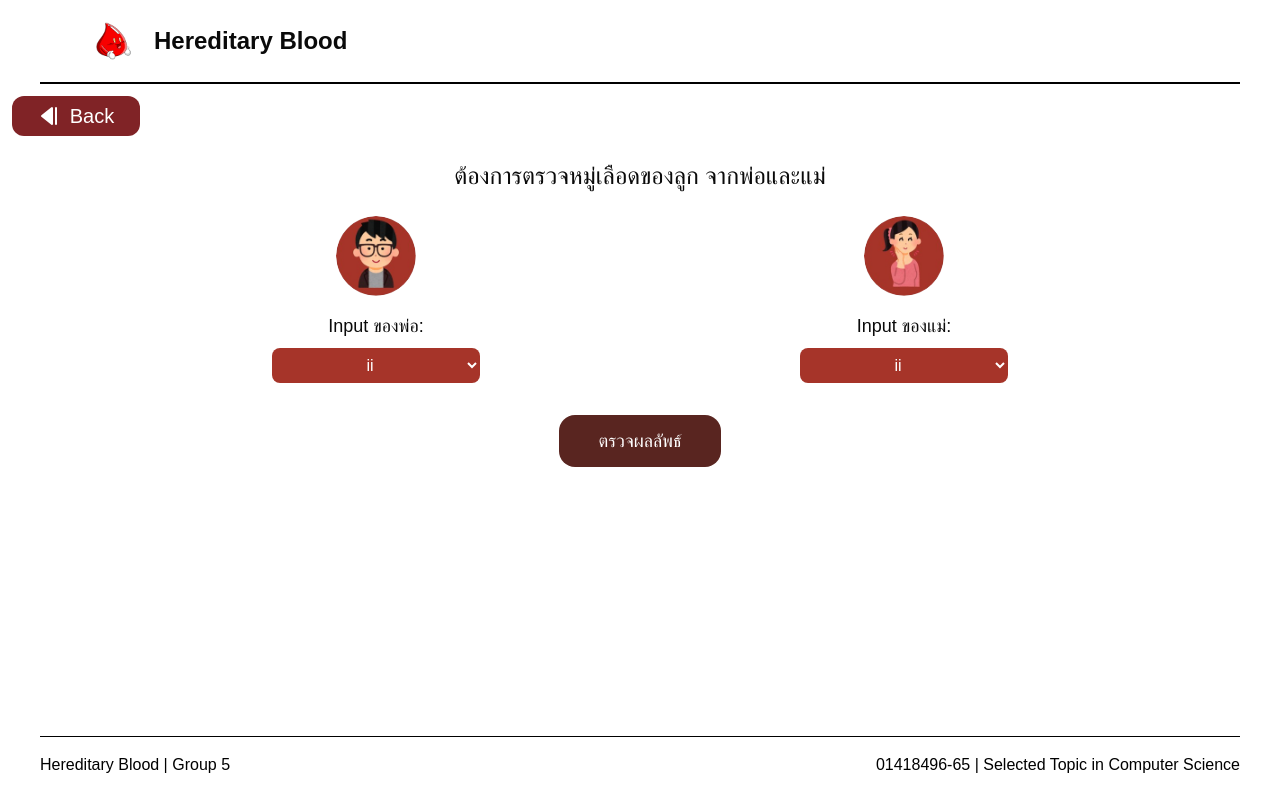
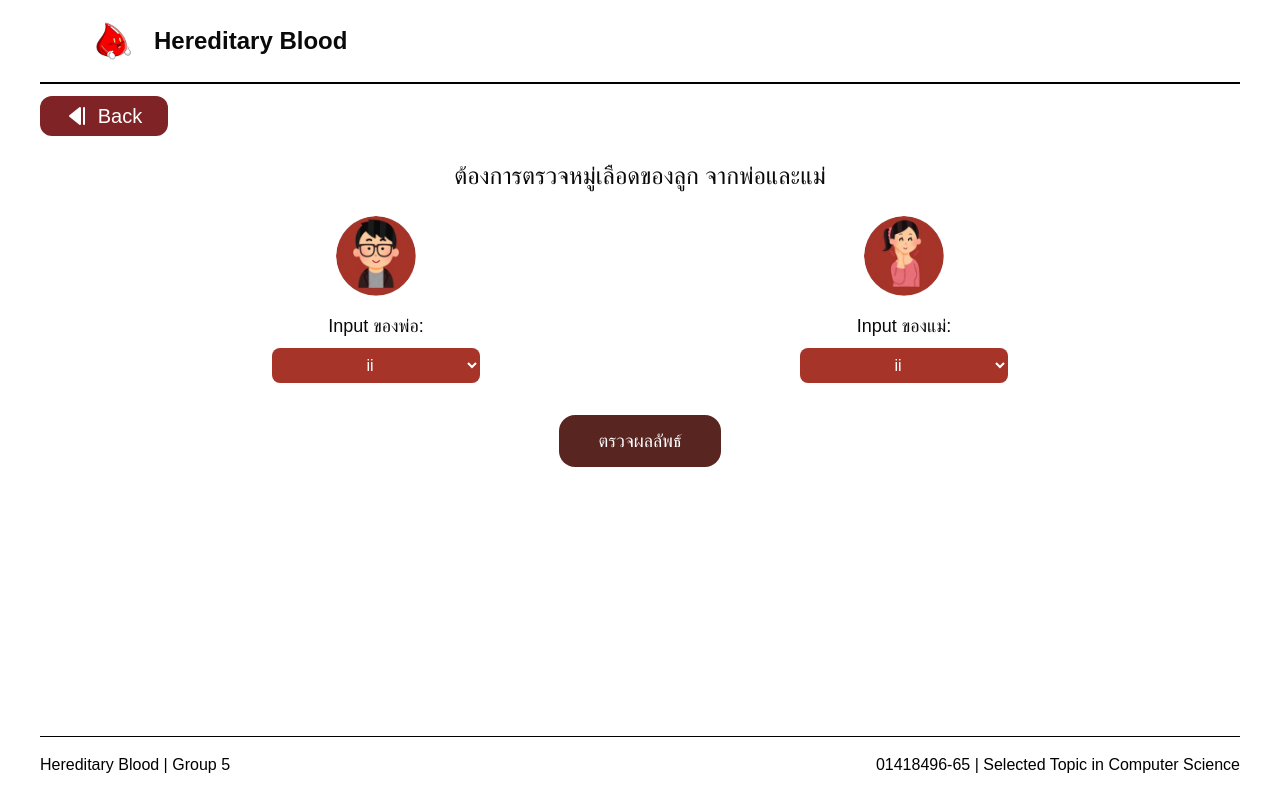
Before and after one commit to JetsadaPun/Hereditary-Blood, a Next.js app: page /checkbabyblood in a window 1280 px wide. Built offline with nearby package versions, Linux system fonts and the light colour scheme.

Commit message:
Update UI

```diff
--- a/src/app/(checkbabyblood)/checkbabyblood/page.tsx
+++ b/src/app/(checkbabyblood)/checkbabyblood/page.tsx
@@ -108,9 +108,9 @@ export default function page() {
   return (
     <div>
       <Link href={"/"}>
-        <button className="flex justify-center content-center bg-custom-red-bb rounded-xl w-32 mt-3 ml-3 h-10">
+        <button className="flex justify-center content-center bg-custom-red-bb rounded-xl w-32 mt-3 ml-10 h-10 hover:bg-[#8B0000]">
           <StepBack className="text-white mt-2 mr-2 fill-white"></StepBack>
-          <h1 className="text-xl text-white mt-1.5">Back</h1>
+          <h1 className="text-xl text-white mt-1.5 ">Back</h1>
         </button>
       </Link>
       <div className="min-h-full bg-[#ffffff] flex flex-col items-center p-6 ">
--- a/src/app/(checkbloodparent)/checkbloodparent/page.tsx
+++ b/src/app/(checkbloodparent)/checkbloodparent/page.tsx
@@ -208,9 +208,9 @@ export default function Page() {
     <div>
       <div className="">
         <Link href={"/"}>
-          <button className="flex justify-center content-center bg-custom-red-bb rounded-xl w-32 mt-3 ml-3 h-10">
+          <button className="flex justify-center content-center bg-custom-red-bb rounded-xl w-32 mt-3 ml-10 h-10 hover:bg-[#8B0000]">
             <StepBack className="text-white mt-2 mr-2 fill-white"></StepBack>
-            <h1 className="text-xl text-white mt-1.5">Back</h1>
+            <h1 className="text-xl text-white mt-1.5 ">Back</h1>
           </button>
         </Link>
       </div>
--- a/src/app/anti_test/page.tsx
+++ b/src/app/anti_test/page.tsx
@@ -70,9 +70,9 @@ export default function page() {
     <div>
       <div>
         <Link href={"/"}>
-          <button className="flex justify-center content-center bg-custom-red-bb rounded-xl w-32 mt-3 ml-3 h-10">
+          <button className="flex justify-center content-center bg-custom-red-bb rounded-xl w-32 mt-3 ml-10 h-10 hover:bg-[#8B0000]">
             <StepBack className="text-white mt-2 mr-2 fill-white"></StepBack>
-            <h1 className="text-xl text-white mt-1.5">Back</h1>
+            <h1 className="text-xl text-white mt-1.5 ">Back</h1>
           </button>
         </Link>
         <div className="flex justify-center mt-5">
--- a/src/app/page.tsx
+++ b/src/app/page.tsx
@@ -7,7 +7,7 @@ export default function Home() {
   return (
     <div className="min-h-full bg-[#ffffff] ">
       <div className="flex items-center justify-center ">
-        <div className="text-4xl font-bold text-center my-5 underline">
+        <div className="text-4xl font-bold text-center my-5 text-gray-700">
           เลือกตรวจหมู่เลือด
         </div>
         <img src="./blood_bag.png" className="h-[70px] w-auto mr-4"/>
```
